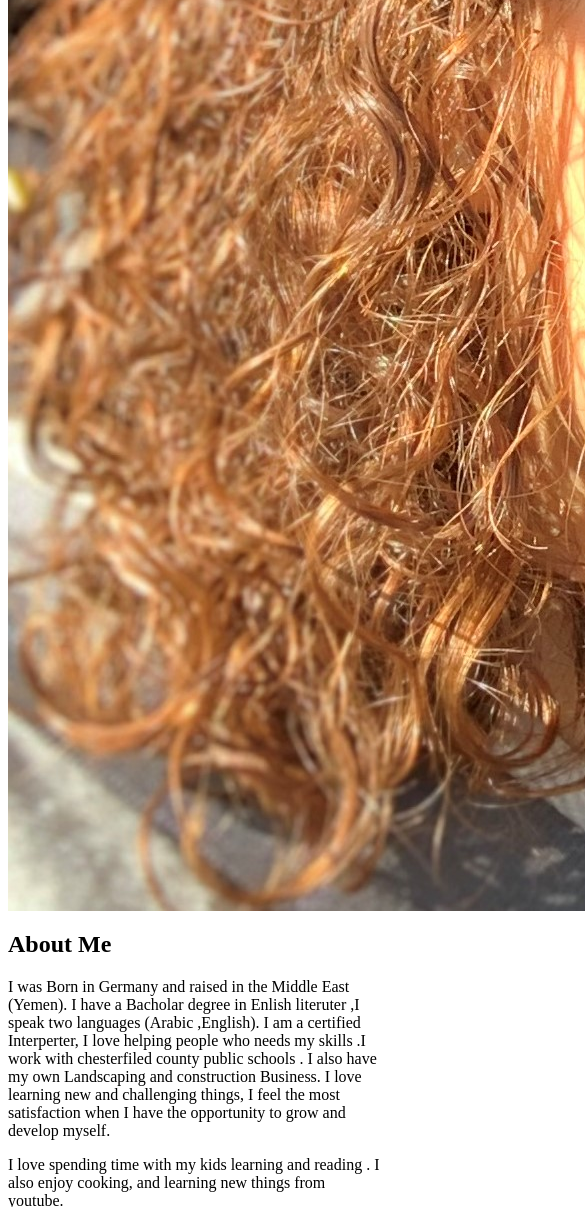
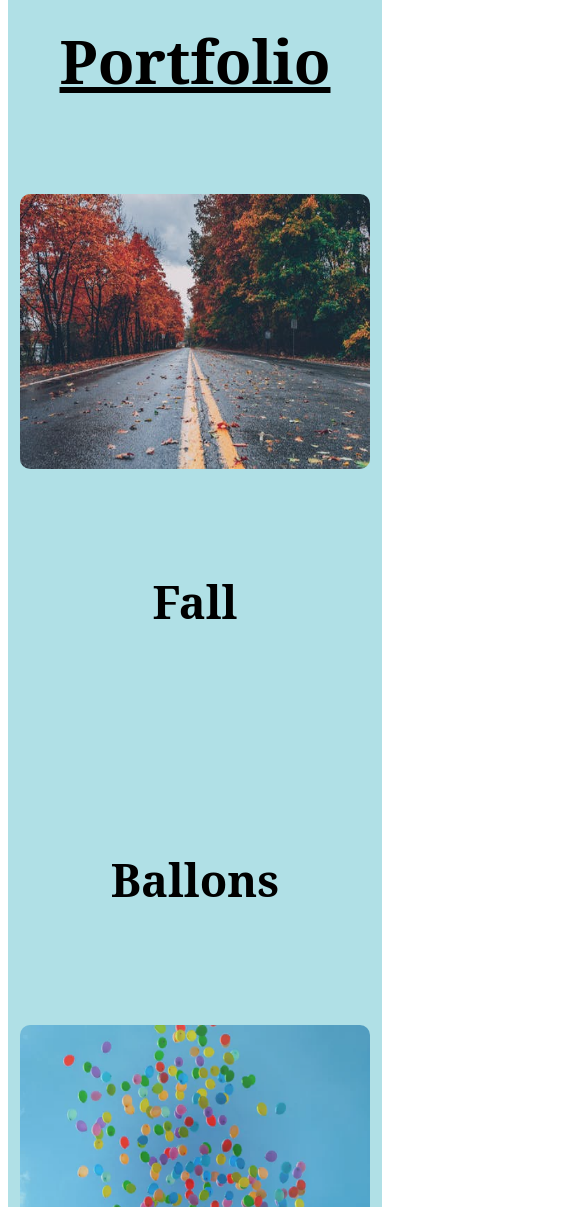
Before and after one commit to shaimajobran/portfolio, a plain HTML site: page index.html in a window 390 px wide. Shown: the part 793-2000 px from the top of the page, 585 px wide, since content can reach past the window. Drawn offline with Linux system fonts and the light colour scheme; files whose address does not match are found by name.

Commit message:
updating our details

```diff
--- a/Assets/css/reset.css
+++ b/Assets/css/reset.css
@@ -1,6 +1,3 @@
-/* Reset stylesheet used to set all default sizes and settings to 'none'
-so that there is no pre-determined styling by the browser */
-
 * {
   margin: 0;
   padding: 0;
@@ -20,7 +17,9 @@ so that there is no pre-determined styling by the browser */
 h1,
 h2,
 h3,
-   {
+h4,
+h5,
+h6 {
   font-size: 100%;
 }
 
--- a/Assets/css/style.css
+++ b/Assets/css/style.css
@@ -203,6 +203,7 @@ section div:nth-child(2) {width: 60%;}
   display: flex;
   justify-content: space-evenly;
   width: 100%;
+
 }
 
 #contact-info a:hover {
@@ -432,4 +433,8 @@ footer p:after {
       width: 350px;
       height: 275px;
   }
+  #about-me-section {
+    height: 550px;
 }
+
+}
--- a/index.html
+++ b/index.html
@@ -4,8 +4,8 @@
     <title>SHAIMA JOBRAN PORTFOLIO</title>
     <meta charset="UTF-8" />
     <meta name="viewport" content="width=device-width, initial-scale=1" />
-    <link rel="resetstylesheet" type="reset/css" href="./assets/css/reset.css">
-    <link rel="stylesheet" type="stylesheet/css" href="./assets/css/style.css" />
+    <link rel="resetsheet" href="Assets/css/reset.css">
+    <link rel="stylesheet" href="Assets/css/style.css">
 
 
 
@@ -44,19 +44,19 @@
             <h2>Portfolio</h2>
             <div id="work-cards">
                 <article class="card">
-                    <a href="images/rain.jpeg" target="_blank"><img src="C:/Users/shaim/Desktop/portfolio/images/rain.jpeg" alt="Rain Image"></a>
+                    <a href="https://images.pexels.com/photos/1563356/pexels-photo-1563356.jpeg?auto=compress&cs=tinysrgb&dpr=1&w=500" target="_blank"><img src="images\pexels-photo-1563356.jpeg" alt="Rain Image"></a>
                     <div class='card-text'>
-                        <h3>Rain </h3>
+                        <h3>Fall </h3>
                     </div>
                 </article>
                 <article class="card column oposite">
                     <div class='card-text'>
-                        <h3>Work space</h3>
+                        <h3>Ballons</h3>
                     </div>
-                    <a href="images/119489885-creative-flat-lay-photo-of-workspace-desk-top-view-office-desk-with-laptop-and-blank-empty-notebooks.jpg" target="_blank"><img src="C:\Users\shaim\Desktop\portfolio\images\119489885-creative-flat-lay-photo-of-workspace-desk-top-view-office-desk-with-laptop-and-blank-empty-notebooks.jpg" alt="Work Space"></a>
+                    <a href="https://i.pinimg.com/originals/56/e0/d9/56e0d9722b39dbbd807f3234bc0ebbdf.png" target="_blank"><img src="images\56e0d9722b39dbbd807f3234bc0ebbdf.png" alt="Work Space"></a>
                 </article>
                 <article class="card">
-                    <a href="images/pexels-photo-255379.jpeg" target="_blank"><img src="C:/Users/shaim/Desktop/portfolio/images/pexels-photo-255379.jpeg" alt="pexels-photo"></a>
+                    <a href="https://images.pexels.com/photos/255379/pexels-photo-255379.jpeg?auto=compress&cs=tinysrgb&dpr=1&w=500" target="_blank"><img src="images\pexels-photo-255379.jpeg" alt="pexels-photo"></a>
                     <div class='card-text'>
                         <h3>Pexcel</h3>
                     </div>
```
Also changed, not shown: images/56e0d9722b39dbbd807f3234bc0ebbdf.png (added). Lines whose indentation alone changed are shown as unchanged.
